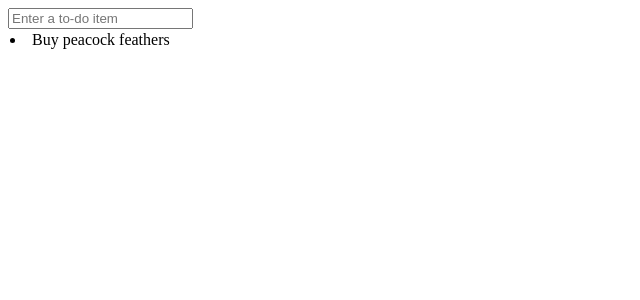
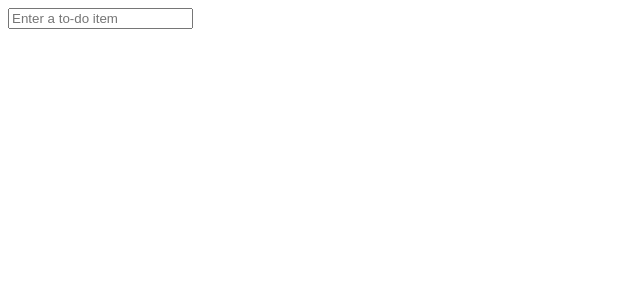
Before and after one commit to Try-Try-Again/playwright_example, a React app in the folder client/: page / in a window 1280 px wide. Shown: the top 300 px of the page, without its empty margins (0-640 px from the left). Built offline with nearby package versions, Linux system fonts and the light colour scheme.

Commit message:
fix broken e2e test

```diff
--- a/client/src/ToDoList/ToDoList.js
+++ b/client/src/ToDoList/ToDoList.js
@@ -2,8 +2,5 @@ import React from 'react';
 
 export const ToDoList = () => (
   <table className={"list-table"}>
-    <li className={"to-do-item"}>
-      Buy peacock feathers
-    </li>
   </table>
 );
--- a/client/src/ToDoList/test.js
+++ b/client/src/ToDoList/test.js
@@ -19,10 +19,11 @@ describe('ToDoList', () => {
     expect(wrapper.hasClass('list-table')).toBeTruthy();
   });
 
-  it('', () => {
+
+  it('does not start with any list item', () => {
     expect(wrapper.contains(
       <li className="to-do-item">Buy peacock feathers</li>
-    )).toBeTruthy();
+    )).toBeFalsy();
   });
 
 });
```
Also changed, not shown: 1 other file (tests, documents, lock files or other folders).
